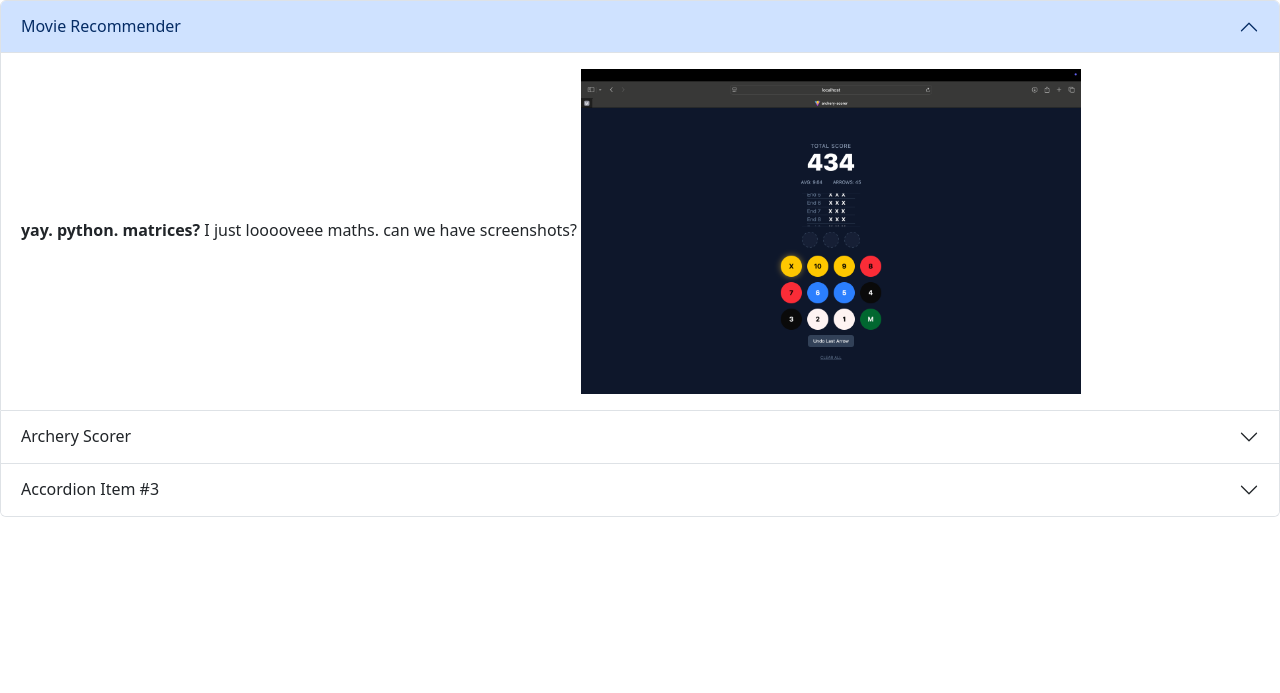
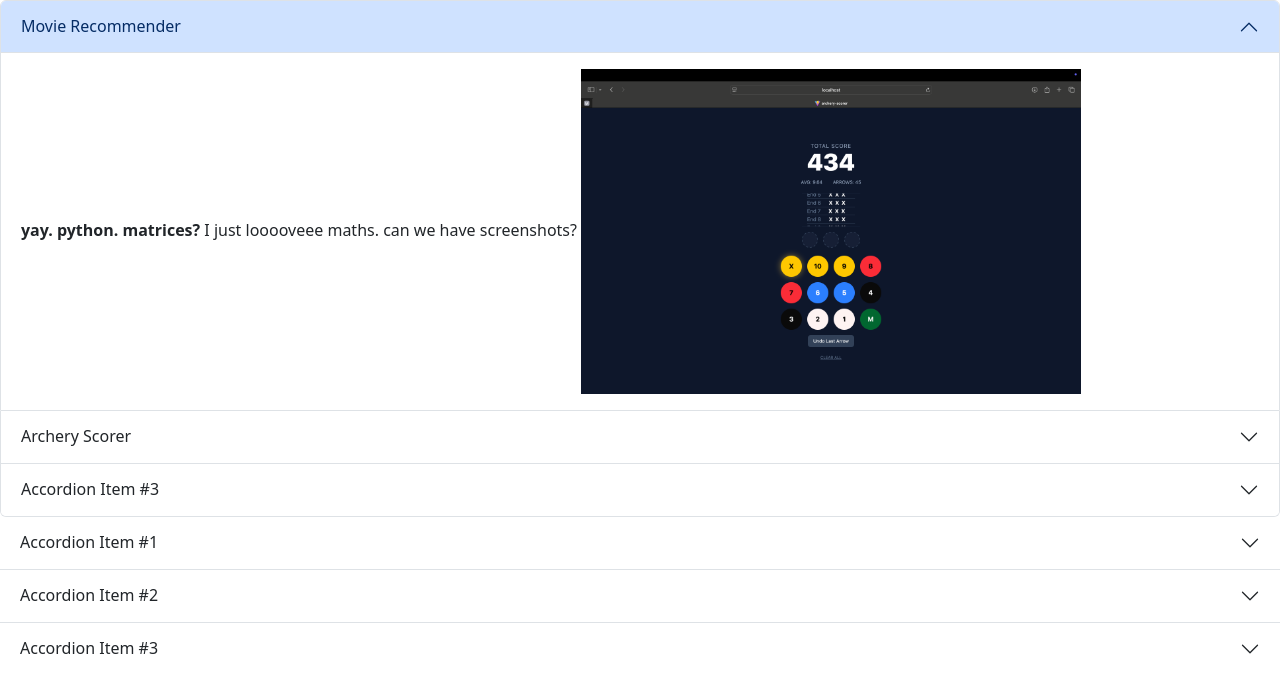
Before and after one commit to cpntree/portfolio, a plain HTML site: page index.html in a window 1280 px wide. Shown: the part 57-750 px from the top of the page. Drawn offline with nearby package versions, Linux system fonts and the light colour scheme.

Commit message:
image resized

```diff
--- a/index.html
+++ b/index.html
@@ -77,6 +77,38 @@
 </div>
 
         <script src="https://cdn.jsdelivr.net/npm/bootstrap@5.3.3/dist/js/bootstrap.bundle.min.js"></script>
+        <div class="accordion accordion-flush" id="accordionFlushExample">
+  <div class="accordion-item">
+    <h2 class="accordion-header">
+      <button class="accordion-button collapsed" type="button" data-bs-toggle="collapse" data-bs-target="#flush-collapseOne" aria-expanded="false" aria-controls="flush-collapseOne">
+        Accordion Item #1
+      </button>
+    </h2>
+    <div id="flush-collapseOne" class="accordion-collapse collapse" data-bs-parent="#accordionFlushExample">
+      <div class="accordion-body">Placeholder content for this accordion, which is intended to demonstrate the <code>.accordion-flush</code> class. This is the first item’s accordion body.</div>
+    </div>
+  </div>
+  <div class="accordion-item">
+    <h2 class="accordion-header">
+      <button class="accordion-button collapsed" type="button" data-bs-toggle="collapse" data-bs-target="#flush-collapseTwo" aria-expanded="false" aria-controls="flush-collapseTwo">
+        Accordion Item #2
+      </button>
+    </h2>
+    <div id="flush-collapseTwo" class="accordion-collapse collapse" data-bs-parent="#accordionFlushExample">
+      <div class="accordion-body">Placeholder content for this accordion, which is intended to demonstrate the <code>.accordion-flush</code> class. This is the second item’s accordion body. Let’s imagine this being filled with some actual content.</div>
+    </div>
+  </div>
+  <div class="accordion-item">
+    <h2 class="accordion-header">
+      <button class="accordion-button collapsed" type="button" data-bs-toggle="collapse" data-bs-target="#flush-collapseThree" aria-expanded="false" aria-controls="flush-collapseThree">
+        Accordion Item #3
+      </button>
+    </h2>
+    <div id="flush-collapseThree" class="accordion-collapse collapse" data-bs-parent="#accordionFlushExample">
+      <div class="accordion-body">Placeholder content for this accordion, which is intended to demonstrate the <code>.accordion-flush</code> class. This is the third item’s accordion body. Nothing more exciting happening here in terms of content, but just filling up the space to make it look, at least at first glance, a bit more representative of how this would look in a real-world application.</div>
+    </div>
+  </div>
+</div>
 
     </body>
 </html>
```
